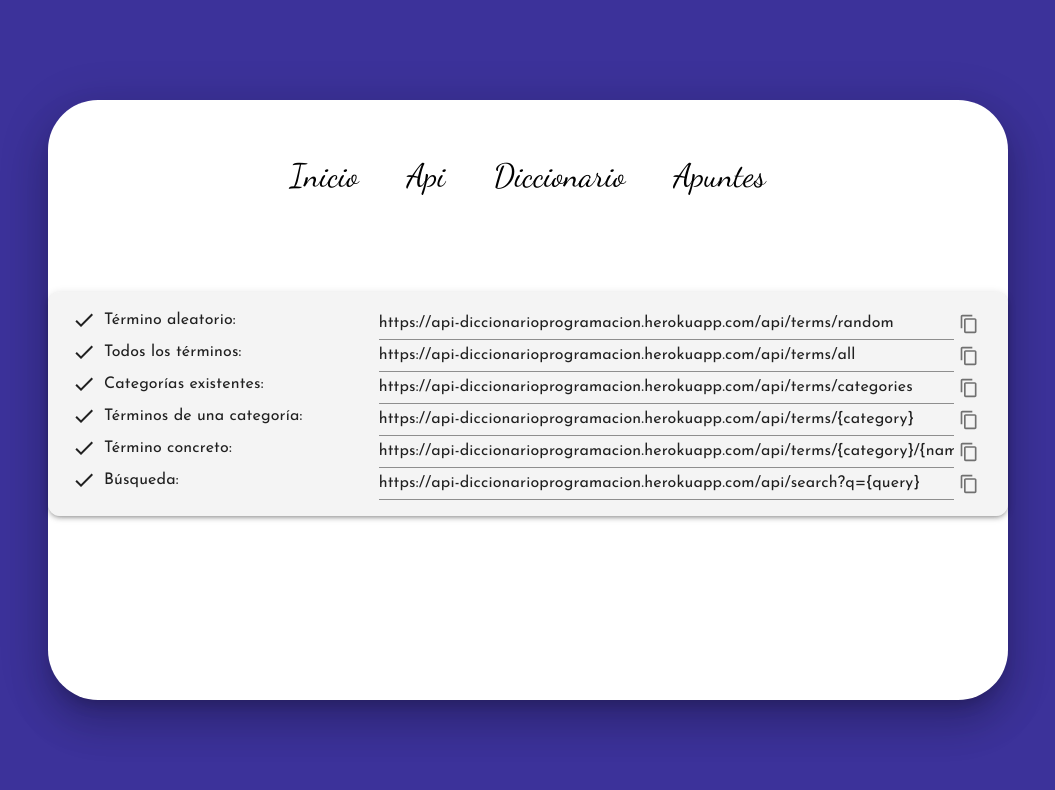
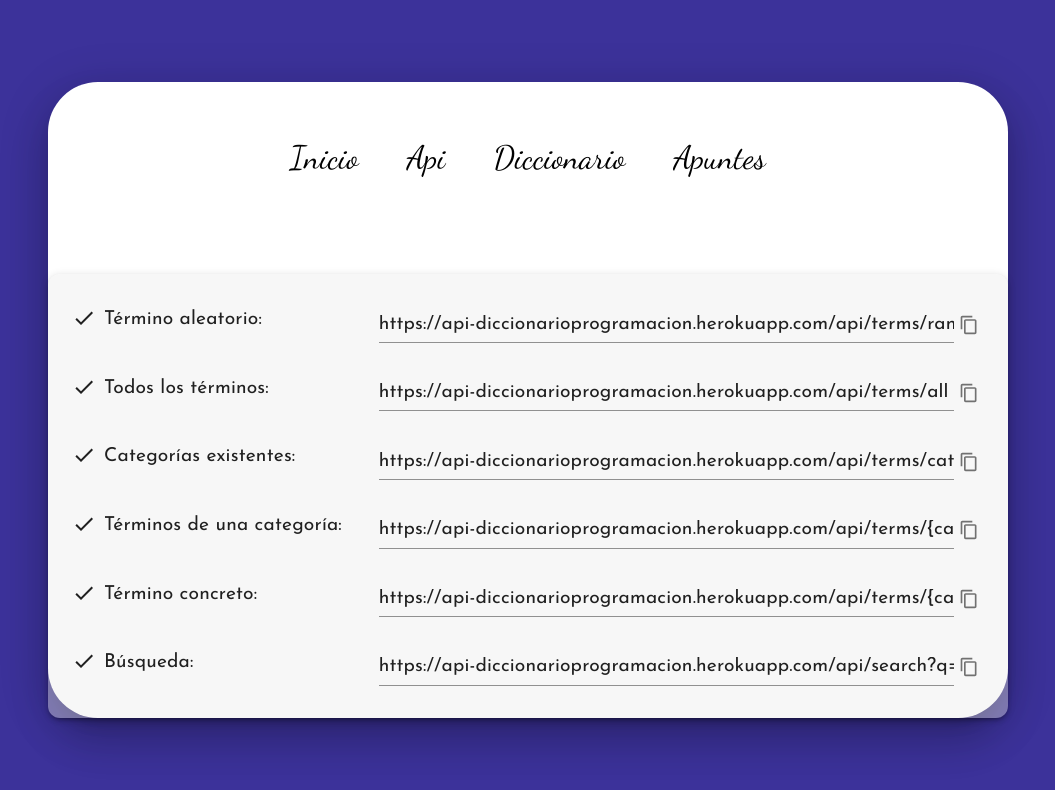
Before and after one commit to diego-rg/react-diccionario-programacion, a React (Create React App) app: page /api in a window 1280 px wide. Shown: the top 790 px of the page, without its empty margins (112-1167 px from the left). Built offline with nearby package versions, Linux system fonts and the light colour scheme; no server answers.

Commit message:
spacing and styling apiinfo

```diff
--- a/src/components/ApiInfo.js
+++ b/src/components/ApiInfo.js
@@ -12,7 +12,7 @@ const ApiInfo = () => {
   const renderedText = apiText.map((line) => {
     return (
       <Grid container spacing={1} key={line.title}>
-        <Grid item xs={12} sm={4}>
+        <Grid item xs={12} sm={4} sx={{ marginY: 2 }}>
           <Box sx={{ display: "flex" }}>
             <CheckIcon
               sx={{
@@ -24,7 +24,7 @@ const ApiInfo = () => {
             </Typography>
           </Box>
         </Grid>
-        <Grid item xs={12} sm={8}>
+        <Grid item xs={12} sm={8} sx={{ marginY: 2 }}>
           <Box sx={{ display: "flex" }}>
             <Input
               fullWidth
@@ -55,7 +55,7 @@ const ApiInfo = () => {
       maxWidth={"lg"}
       component="main"
       sx={{
-        background: "RGB(234,234,234, 0.5)",
+        background: "RGB(234,234,234, 0.4)",
         padding: 2,
         boxShadow: 3,
         borderRadius: "12px",
--- a/src/components/CheatsheetGenerator.js
+++ b/src/components/CheatsheetGenerator.js
@@ -96,7 +96,7 @@ const CheatsheetGenerator = ({ savedTerms }) => {
         }}
         size="large"
         variant="contained"
-        color="success"
+        color="secondary"
         startIcon={<SaveIcon />}
         onClick={generateCheatsheet}
       >
--- a/src/themes/mainTheme.js
+++ b/src/themes/mainTheme.js
@@ -6,7 +6,7 @@ let mainTheme = createTheme({
       main: "#5e51f8",
     },
     secondary: {
-      main: "#ffab00",
+      main: "#3a14ad",
     },
   },
   components: {
@@ -18,6 +18,7 @@ let mainTheme = createTheme({
           },
           style: {
             fontFamily: "Josefin Sans",
+            fontSize: "1.2rem",
           },
         },
         {
@@ -50,6 +51,7 @@ let mainTheme = createTheme({
       styleOverrides: {
         input: {
           fontFamily: "Josefin Sans",
+          fontSize: "1.2rem",
         },
       },
     },
```
